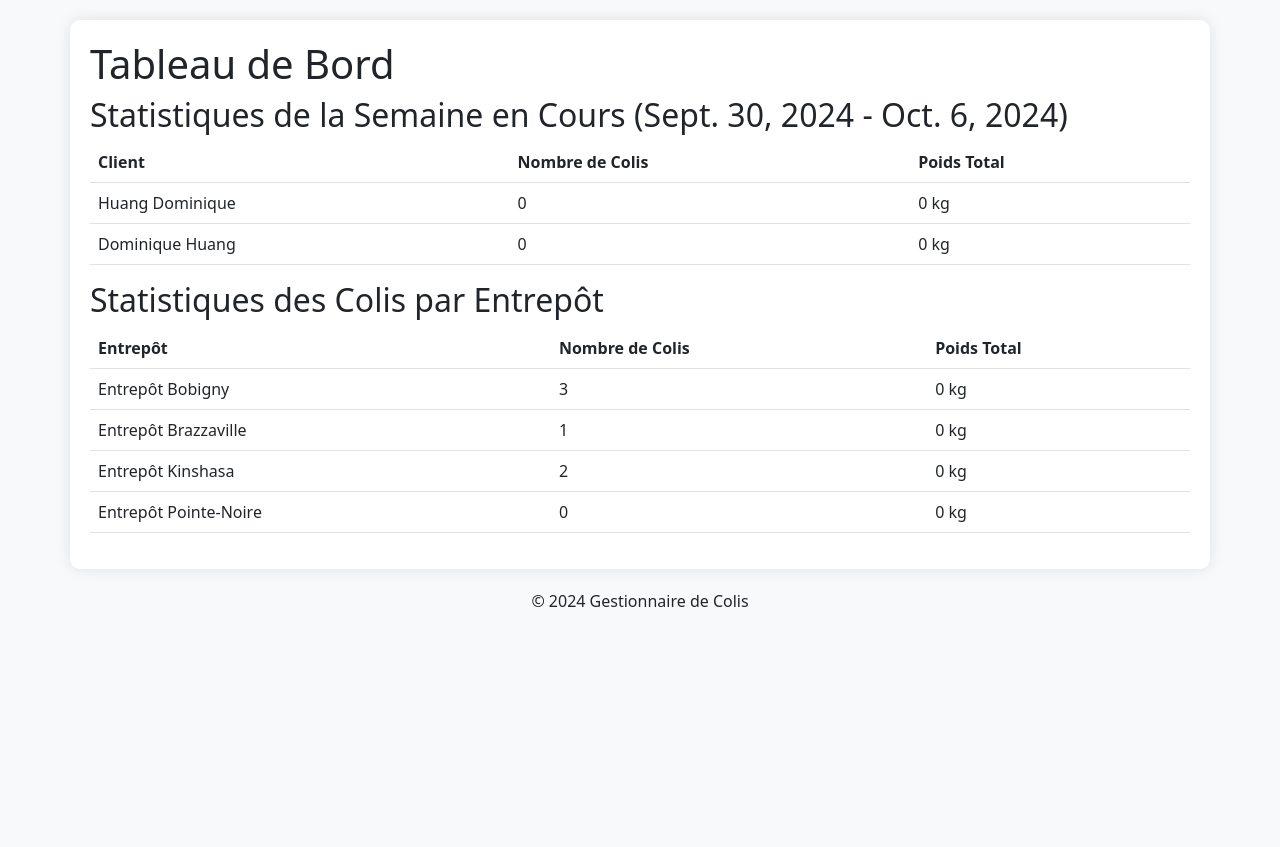
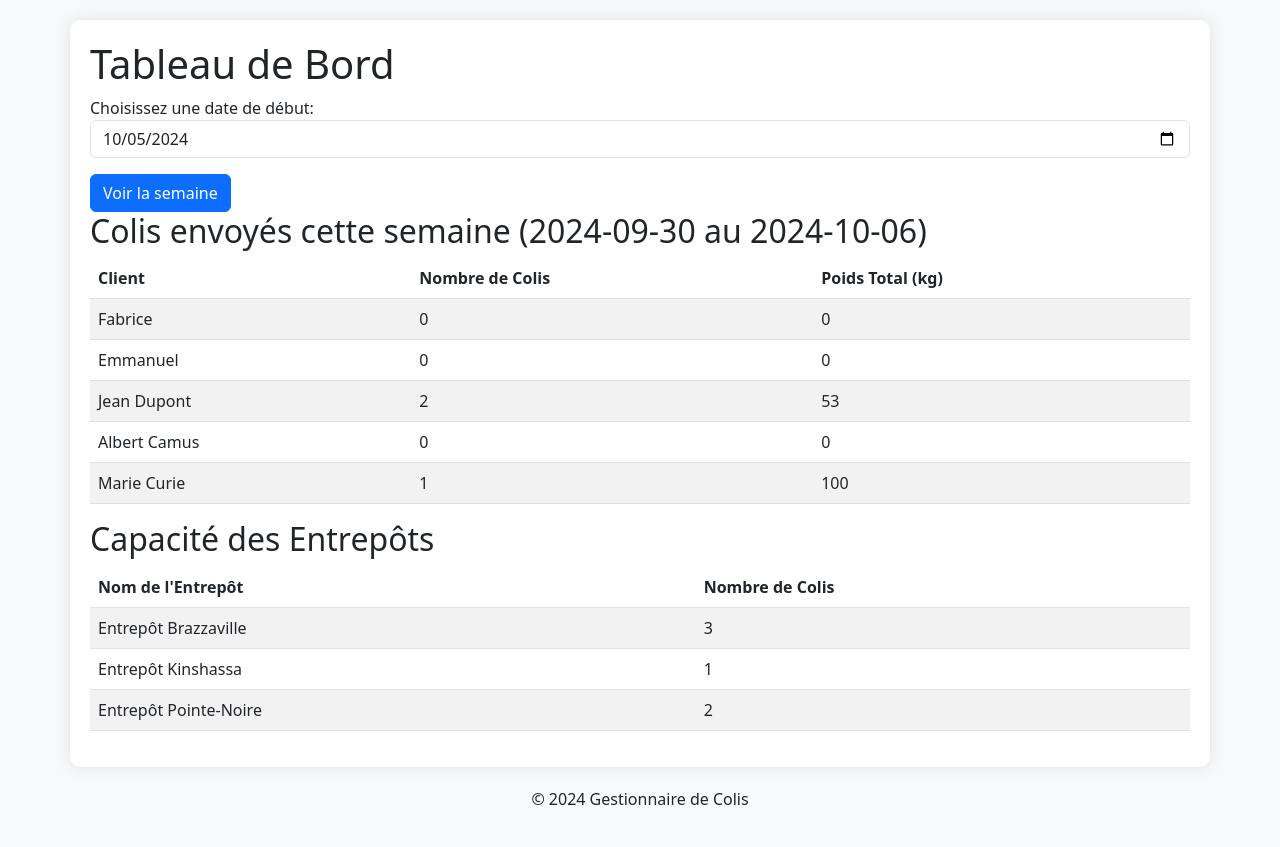
Before and after one commit to Sparctuce-X-X/Gestionnaire_de_colis, a Django app: page /colis/tableau_bord/ in a window 1280 px wide. Shown: the part 76-923 px from the top of the page. Before the commit the page ends 683 px from the top, so only its background shows below. Run offline with Django 5.2, Linux system fonts and the light colour scheme; data comes from the database, SQL or seed files in the repository; some libraries are stand-ins or nearby versions.

Commit message:
Projet bientot bientot

```diff
--- a/gestion_colis/colis/forms.py
+++ b/gestion_colis/colis/forms.py
@@ -1,8 +1,6 @@
 from django import forms
 from .models import Colis, Employe, Client  # Importation des modèles nécessaires
 from django.utils import timezone
-from .models import Entrepot, Colis, Employe, Client
-
 # Formulaire pour modifier le statut d'un colis
 class StatutColisForm(forms.ModelForm):
     class Meta:
@@ -33,19 +31,33 @@
 
 # Formulaire pour le modèle Colis
 class ColisForm(forms.ModelForm):
-    expediteur = forms.ModelChoiceField(queryset=Client.objects.all(), label="Expéditeur")
-    recepteur = forms.ModelChoiceField(queryset=Client.objects.all(), label="Récepteur")
-
     class Meta:
         model = Colis
-        fields = ['reference', 'description', 'poids', 'origine', 'destination', 'statut', 'expediteur', 'recepteur']
-
-
-    def __init__(self, *args, **kwargs):
-        super(ColisForm, self).__init__(*args, **kwargs)
-        # Remplir les choix des champs d'origine et de destination avec les entrepôts
-        self.fields['origine'].queryset = Entrepot.objects.all()
-        self.fields['destination'].queryset = Entrepot.objects.all()
+        fields = ['reference', 'description', 'poids', 'origine', 'destination', 'statut', 'entrepot', 'date_envoi', 'expediteur', 'recepteur']
+        labels = {
+            'reference': 'Référence',
+            'description': 'Description',
+            'poids': 'Poids (kg)',
+            'origine': 'Lieu d\'origine',
+            'destination': 'Lieu de destination',
+            'statut': 'Statut actuel',
+            'entrepot': 'Entrepôt associé',
+            'date_envoi': 'Date d\'envoi',
+            'expediteur': 'Expéditeur',
+            'recepteur': 'Récepteur',
+        }
+        widgets = {
+            'reference': forms.TextInput(attrs={'class': 'form-control'}),
+            'description': forms.Textarea(attrs={'class': 'form-control', 'rows': 3}),
+            'poids': forms.NumberInput(attrs={'class': 'form-control'}),
+            'origine': forms.TextInput(attrs={'class': 'form-control'}),
+            'destination': forms.TextInput(attrs={'class': 'form-control'}),
+            'statut': forms.Select(attrs={'class': 'form-control'}),
+            'entrepot': forms.Select(attrs={'class': 'form-control'}),
+            'date_envoi': forms.DateInput(attrs={'class': 'form-control', 'type': 'date'}),
+            'expediteur': forms.Select(attrs={'class': 'form-control'}),
+            'recepteur': forms.Select(attrs={'class': 'form-control'}),
+        }
 
 # Formulaire pour le modèle Client
 class ClientForm(forms.ModelForm):
--- a/gestion_colis/colis/models.py
+++ b/gestion_colis/colis/models.py
@@ -1,4 +1,3 @@
-# colis/models.py
 from django.db import models
 from django.contrib.auth.models import User
 
@@ -10,7 +9,6 @@
     def __str__(self):
         return self.nom
 
-# Modèle pour les Clients
 class Client(models.Model):
     nom = models.CharField(max_length=100)
     email = models.EmailField(unique=True)
@@ -20,14 +18,11 @@
     def __str__(self):
         return self.nom
 
-class Employe(models.Model):
-    user = models.OneToOneField(User, on_delete=models.CASCADE)
-    role = models.CharField(max_length=50, choices=[('ADMIN', 'Administrateur'), ('AGENT', 'Agent de Distribution')], default='AGENT')
-    date_recrutement = models.DateField()
+    def nb_colis(self):
+        return self.colis_envoyes.count()  # Compte le nombre de colis envoyés par le client
 
-    def __str__(self):
-        return f"{self.user.username} - {self.role}"
-
+    def poids_total(self):
+        return sum(colis.poids for colis in self.colis_envoyes.all())  # Somme des poids de tous les colis envoyés
 # Modèle pour les Colis
 class Colis(models.Model):
     STATUTS = [
@@ -39,12 +34,23 @@
     reference = models.CharField(max_length=50, unique=True)
     description = models.TextField()
     poids = models.DecimalField(max_digits=10, decimal_places=2)
+    origine = models.CharField(max_length=100)
+    destination = models.CharField(max_length=100)
     date_envoi = models.DateField(null=True, blank=True)
     statut = models.CharField(max_length=20, choices=STATUTS, default='EN ATTENTE')
-    origine = models.ForeignKey(Entrepot, on_delete=models.SET_NULL, related_name='colis_origine', null=True, blank=True)
-    destination = models.ForeignKey(Entrepot, on_delete=models.SET_NULL, related_name='colis_destination', null=True, blank=True)
+    entrepot = models.ForeignKey(Entrepot, on_delete=models.SET_NULL, null=True, blank=True)
     expediteur = models.ForeignKey(Client, on_delete=models.SET_NULL, related_name='colis_envoyes', null=True, blank=True)
     recepteur = models.ForeignKey(Client, on_delete=models.SET_NULL, related_name='colis_recus', null=True, blank=True)
+    entrepot = models.ForeignKey(Entrepot, on_delete=models.SET_NULL, null=True, blank=True)
 
     def __str__(self):
         return self.reference
+
+# Modèle pour les Employés
+class Employe(models.Model):
+    user = models.OneToOneField(User, on_delete=models.CASCADE)
+    role = models.CharField(max_length=50, choices=[('ADMIN', 'Administrateur'), ('AGENT', 'Agent de Distribution')], default='AGENT')
+    date_recrutement = models.DateField()
+
+    def __str__(self):
+        return f"{self.user.username} - {self.role}"
--- a/gestion_colis/colis/templates/colis/tableau_bord.html
+++ b/gestion_colis/colis/templates/colis/tableau_bord.html
@@ -3,13 +3,19 @@
 {% block content %}
     <h1>Tableau de Bord</h1>
 
-<h2>Statistiques de la Semaine en Cours ({{ start_of_week }} - {{ end_of_week }})</h2>
-<table class="table">
+    <form method="get">
+        {{ form.as_p }}
+        <button type="submit" class="btn btn-primary">Voir la semaine</button>
+    </form>
+
+    <h2>Colis envoyés cette semaine ({{ start_of_week|date:"Y-m-d" }} au {{ end_of_week|date:"Y-m-d" }})</h2>
+
+    <table class="table table-striped">
         <thead>
             <tr>
                 <th>Client</th>
                 <th>Nombre de Colis</th>
-            <th>Poids Total</th>
+                <th>Poids Total (kg)</th>
             </tr>
         </thead>
         <tbody>
@@ -17,30 +23,27 @@
             <tr>
                 <td>{{ client.nom }}</td>
                 <td>{{ client.colis_count }}</td>
-            <td>{{ client.poids_total|default:"0" }} kg</td>
+                <td>{{ client.poids_total|default:"0" }}</td>
             </tr>
             {% endfor %}
         </tbody>
     </table>
 
-<h2>Statistiques des Colis par Entrepôt</h2>
-<table class="table">
+    <h2>Capacité des Entrepôts</h2>
+    <table class="table table-striped">
         <thead>
             <tr>
-            <th>Entrepôt</th>
+                <th>Nom de l'Entrepôt</th>
                 <th>Nombre de Colis</th>
-            <th>Poids Total</th>
             </tr>
         </thead>
         <tbody>
-        {% for entrepot in entrepots_data %}
+            {% for entrepot in entrepots %}
             <tr>
                 <td>{{ entrepot.nom }}</td>
-            <td>{{ entrepot.colis_count }}</td>
-            <td>{{ entrepot.poids_total|default:"0" }} kg</td>
+                <td>{{ entrepot.capacite_utilisee }}</td>
             </tr>
             {% endfor %}
         </tbody>
     </table>
-
 {% endblock %}
--- a/gestion_colis/colis/utils.py
+++ b/gestion_colis/colis/utils.py
@@ -1,20 +1,16 @@
-from decouple import config
 from twilio.rest import Client
-from twilio.base.exceptions import TwilioRestException
+
+# Remplacez les valeurs par vos identifiants Twilio
+TWILIO_ACCOUNT_SID = 'ACdf1b4f6b29c3c60a91707243eba75ea9'  # Votre SID
+TWILIO_AUTH_TOKEN = '1cbf420c864513c1afab84303f025095'  # Votre token
+TWILIO_PHONE_NUMBER = '+15402742024'  # Votre numéro Twilio
 
 def send_sms(to, body):
-    account_sid = config('TWILIO_ACCOUNT_SID')
-    auth_token = config('TWILIO_AUTH_TOKEN')
-    from_number = config('TWILIO_PHONE_NUMBER')
-    client = Client(account_sid, auth_token)
+    client = Client(TWILIO_ACCOUNT_SID, TWILIO_AUTH_TOKEN)
 
-    try:
-        message = client.messages.create(
-            body=body,
-            from_=from_number,
-            to=to
-        )
-        return message.sid
-    except TwilioRestException as e:
-        print(f"Erreur lors de l'envoi du SMS: {e}")
-        return None
+    message = client.messages.create(
+        body=body,
+        from_=TWILIO_PHONE_NUMBER,  # Utiliser la variable ici
+        to=to
+    )
+    return message.sid
--- a/gestion_colis/colis/views.py
+++ b/gestion_colis/colis/views.py
@@ -7,7 +7,9 @@
 from .forms import WeekSelectionForm
 from django.db.models import Count, Sum, Q
 from datetime import datetime, timedelta
-from .utils import send_sms
+from .utils import send_sms  # Assurez-vous que le chemin est correct
+
+
 # -------------- Vues pour la gestion des Colis --------------
 
 def liste_colis(request):
@@ -22,7 +24,6 @@
     page_obj = paginator.get_page(page_number)
 
     return render(request, 'colis/liste.html', {'page_obj': page_obj, 'query': query})
-
 
 
 
@@ -44,6 +45,7 @@
     else:
         form = ColisForm()
     return render(request, 'colis/ajouter.html', {'form': form})
+
 
 
 def modifier_colis(request, reference):
@@ -149,30 +151,36 @@
     return render(request, 'colis/supprimer.html', {'client': client})
 
 def tableau_bord(request):
-    # Date d'aujourd'hui
-    today = timezone.now().date()
-    # Obtenir la date du début de la semaine en cours (lundi)
-    start_of_week = today - timedelta(days=today.weekday())
-    # Obtenir la date de fin de la semaine (dimanche)
-    end_of_week = start_of_week + timedelta(days=6)
+    # Gestion des dates pour la semaine
+    today = datetime.now()
+    start_of_week = today - timedelta(days=today.weekday())  # Lundi
+    end_of_week = start_of_week + timedelta(days=6)  # Dimanche
 
-    # Statistiques de la semaine en cours
+    # Traitement du formulaire
+    form = WeekSelectionForm(request.GET or None)
+
+    if form.is_valid():
+        # Ici, vous pouvez gérer les dates de la semaine selon la sélection de l'utilisateur
+        # Pour l'instant, nous utilisons la semaine actuelle
+        pass
+
+    # Récupération des clients et de leurs colis envoyés cette semaine
     clients_data = Client.objects.annotate(
         colis_count=Count('colis_envoyes', filter=Q(colis_envoyes__date_envoi__range=[start_of_week, end_of_week])),
         poids_total=Sum('colis_envoyes__poids', filter=Q(colis_envoyes__date_envoi__range=[start_of_week, end_of_week])),
     )
 
-    # Statistiques des colis par entrepôt
-    entrepots_data = Entrepot.objects.annotate(
-        colis_count=Count('colis_origine') + Count('colis_destination'),  # Compte tous les colis associés à l'entrepôt
-        poids_total=Sum('colis_origine__poids') + Sum('colis_destination__poids')  # Somme des poids des colis
+    # Récupération des entrepôts et du nombre de colis
+    entrepots = Entrepot.objects.annotate(
+        capacite_utilisee=Count('colis')
     )
 
     context = {
-        'clients_data': clients_data,
-        'entrepots_data': entrepots_data,  # Ajout des données des entrepôts
+        'form': form,
         'start_of_week': start_of_week,
         'end_of_week': end_of_week,
+        'clients_data': clients_data,
+        'entrepots': entrepots,
     }
 
     return render(request, 'colis/tableau_bord.html', context)
@@ -218,16 +226,14 @@
     colis = get_object_or_404(Colis, reference=reference)
 
     if request.method == 'POST':
-        # Récupérer l'ancien statut
-        ancien_statut = colis.statut
-
+        ancien_statut = colis.statut  # Récupérer l'ancien statut
         form = StatutColisForm(request.POST, instance=colis)
         if form.is_valid():
             colis = form.save()  # Enregistrer le colis avec le nouveau statut
 
             # Vérifier si le statut a changé
             if ancien_statut != colis.statut:
-                message = f"Le statut de votre colis {colis.reference} a est passé de '{ancien_statut}' à '{colis.statut}'."
+                message = f"Le statut de votre colis {colis.reference} a été modifié de '{ancien_statut}' à '{colis.statut}'."
 
                 # Envoyer SMS à l'expéditeur et au récepteur
                 send_sms(colis.expediteur.telephone, message)
--- a/gestion_colis/gestion_colis/settings.py
+++ b/gestion_colis/gestion_colis/settings.py
@@ -26,11 +26,6 @@
 DEBUG = True
 
 ALLOWED_HOSTS = []
-
-# settings.py
-TWILIO_ACCOUNT_SID = 'ACdf1b4f6b29c3c60a91707243eba75ea9'  # Ton SID
-TWILIO_AUTH_TOKEN = '1cbf420c864513c1afab84303f025095'      # Ton Token
-TWILIO_PHONE_NUMBER = '+15402742024'  # Ton numéro Twilio
 
 
 # Application definition
```
Also changed, not shown: gestion_colis/colis/admin.py (+5 -5 lines), gestion_colis/colis/migrations/0003_remove_colis_entrepot_alter_colis_destination_and_more.py (deleted), gestion_colis/db.sqlite3, 5 other files. Lines whose indentation alone changed are shown as unchanged.
